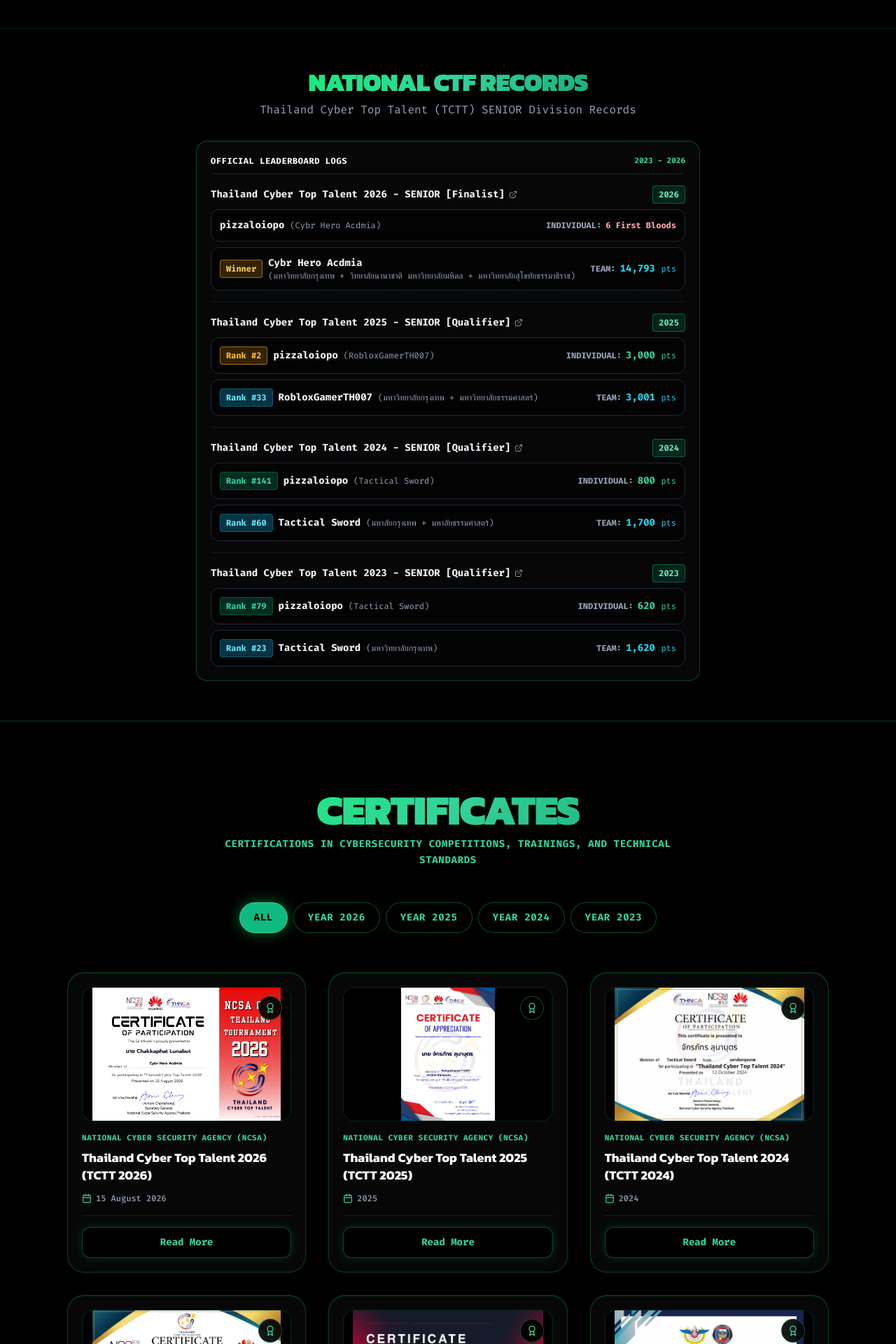
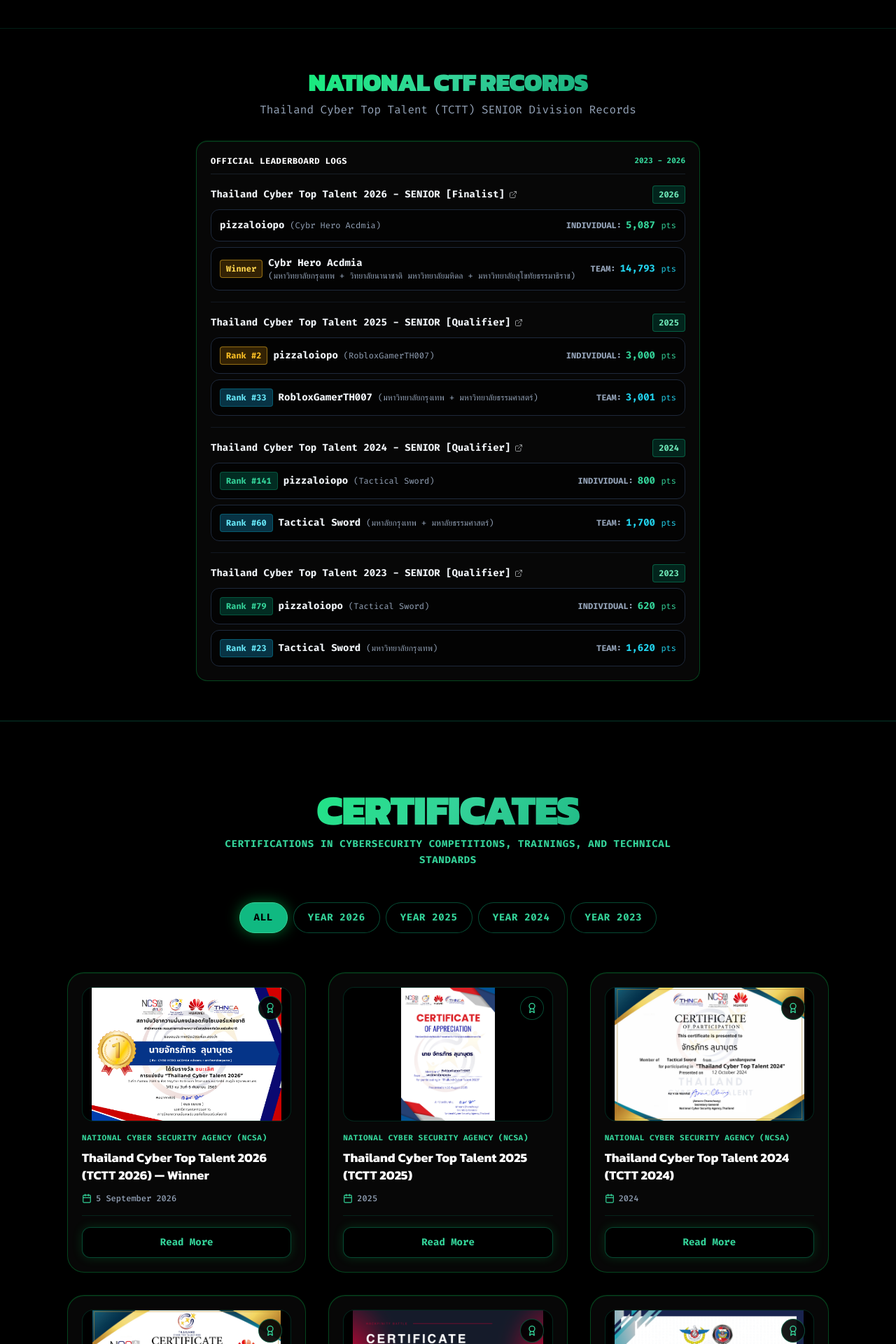
Before and after one commit to Chakkaphat0/portfolio, a React (Vite) app: page / in a window 1280 px wide. Shown: the part 5575-7495 px from the top of the page at 70% size. Built offline with nearby package versions, Linux system fonts and the light colour scheme.

Commit message:
Update TCTT 2026 score and winner certificate

```diff
--- a/src/components/CtfScoresSection.tsx
+++ b/src/components/CtfScoresSection.tsx
@@ -38,7 +38,7 @@
           }`}>
 
             {/* Window Sub-Header */}
-            <div className={`flex items-center justify-between gap-3 border-b pb-2.5 ${
+            <div className={`flex flex-wrap items-center justify-between gap-3 border-b pb-2.5 ${
               isLight ? 'border-slate-200' : 'border-slate-700/40'
             }`}>
               <span className={`whitespace-nowrap text-xs font-mono font-black uppercase tracking-wider ${isLight ? 'text-blue-950' : 'text-white'}`}>
@@ -117,15 +117,9 @@
                       </div>
                       <div className="flex items-center gap-1.5 sm:ml-auto">
                         <span className={`text-xs uppercase font-bold ${isLight ? 'text-slate-500' : 'text-slate-400'}`}>Individual:</span>
-                        {record.individual.firstBloods ? (
-                          <span className={`text-xs font-black ${isLight ? 'text-rose-700' : 'text-rose-300'}`}>
-                            {record.individual.firstBloods} First Bloods
-                          </span>
-                        ) : (
-                          <span className={`text-sm font-black ${isLight ? 'text-blue-700' : 'text-emerald-400'}`}>
-                            {record.individual.score} <span className="text-xs font-normal">pts</span>
-                          </span>
-                        )}
+                        <span className={`text-sm font-black ${isLight ? 'text-blue-700' : 'text-emerald-400'}`}>
+                          {record.individual.score} <span className="text-xs font-normal">pts</span>
+                        </span>
                       </div>
                     </div>
                   )}
--- a/src/data/portfolioData.ts
+++ b/src/data/portfolioData.ts
@@ -154,16 +154,16 @@
 export const CERTIFICATES_DATA: Certificate[] = [
   {
     id: 'cert-tctt-2026',
-    title: 'Thailand Cyber Top Talent 2026 (TCTT 2026)',
+    title: 'Thailand Cyber Top Talent 2026 (TCTT 2026) — Winner',
     issuer: 'National Cyber Security Agency (NCSA)',
-    issueDate: '15 August 2026',
+    issueDate: '5 September 2026',
     year: '2026',
     category: 'Competition',
-    thumbnail: './certificates/tctt2026.png',
+    thumbnail: './certificates/tctt2026-winner.png',
     teamName: 'Cybr Hero Acdmia',
     username: 'pizzaloiopo',
-    tags: ['Cybersecurity', 'CTF', 'TCTT 2026', 'National Competition'],
-    description: 'Certificate of participation in the national Thailand Cyber Top Talent 2026 cybersecurity competition, representing team Cybr Hero Acdmia.'
+    tags: ['Cybersecurity', 'CTF', 'TCTT 2026', 'National Competition', 'Winner'],
+    description: 'Winner certificate for the Thailand Cyber Top Talent 2026 cybersecurity competition, representing team Cybr Hero Acdmia.'
   },
   {
     id: 'cert-1',
@@ -340,7 +340,7 @@
       rank: '',
       player: 'pizzaloiopo',
       team: 'Cybr Hero Acdmia',
-      firstBloods: '6'
+      score: '5,087'
     },
     team: {
       placement: 'Winner',
```
Also changed, not shown: Certificate/cyber talet 2026 winner.png (added), public/certificates/tctt2026-winner.png (added).
